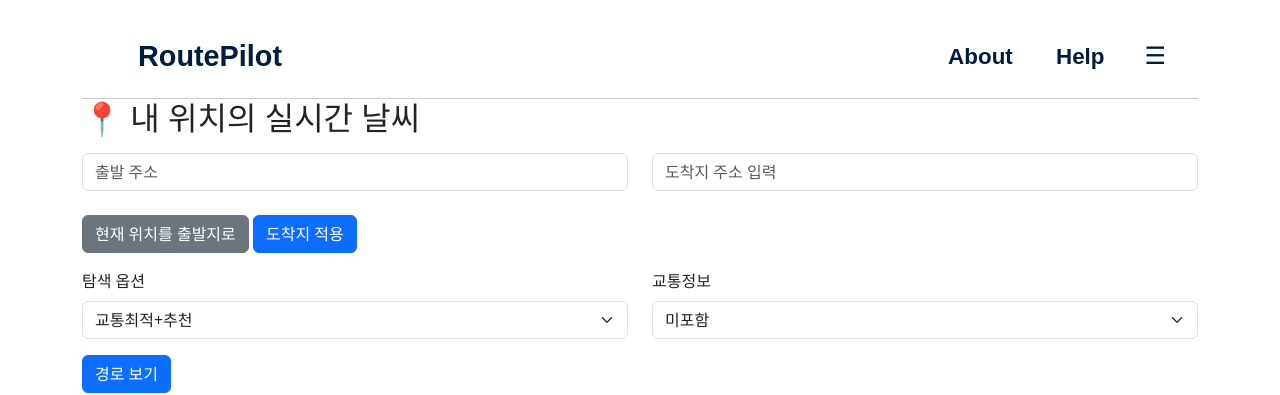
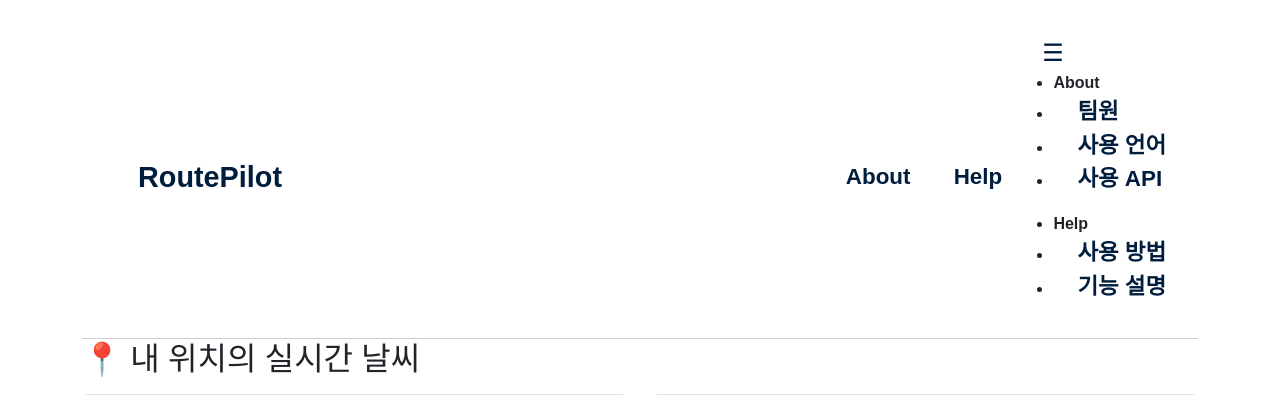
Before and after one commit to PJY00/LLPC_RoutePilot, a Flask app: page / in a window 1280 px wide. Shown: the top 395 px of the page. Run offline with Flask 3, Linux system fonts and the light colour scheme; some libraries are stand-ins or nearby versions.

Commit message:
ADD nav list for dropdown
Added new list-structured links for planned dropdown menu

```diff
--- a/RoutePilot/templates/nav.html
+++ b/RoutePilot/templates/nav.html
@@ -1,12 +1,32 @@
-<link rel="stylesheet" href="{{ url_for('static', filename='/CSS/nav.css') }}" />
+<link
+  rel="stylesheet"
+  href="{{ url_for('static', filename='/CSS/nav.css') }}"
+/>
 <nav class="navbar">
   <div class="navbar-left">
     <a href="{{ url_for('index') }}" id="title">RoutePilot</a>
-    <!-- 로고 좀 예쁘게 만들어서 이미지로 대체하는 것도 좋을 듯. -->
   </div>
+
   <div class="navbar-right">
     <a href="{{ url_for('about') }}">About</a>
     <a href="{{ url_for('help') }}">Help</a>
-    <span class="menu-icon">☰</span>
+
+    <!-- 드롭다운 영역 감싸기 -->
+    <div class="hamburger-wrapper" id="hamburgerWrapper">
+      <span class="menu-icon" id="menuIcon">☰</span>
+      <div class="dropdown-container" id="dropdownMenu">
+        <ul>
+          <li><strong>About</strong></li>
+          <li><a href="{{ url_for('about') }}#team">팀원</a></li>
+          <li><a href="{{ url_for('about') }}#lang">사용 언어</a></li>
+          <li><a href="{{ url_for('about') }}#api">사용 API</a></li>
+        </ul>
+        <ul>
+          <li><strong>Help</strong></li>
+          <li><a href="{{ url_for('help') }}#howto">사용 방법</a></li>
+          <li><a href="{{ url_for('help') }}#explain">기능 설명</a></li>
+        </ul>
+      </div>
+    </div>
   </div>
 </nav>
```
